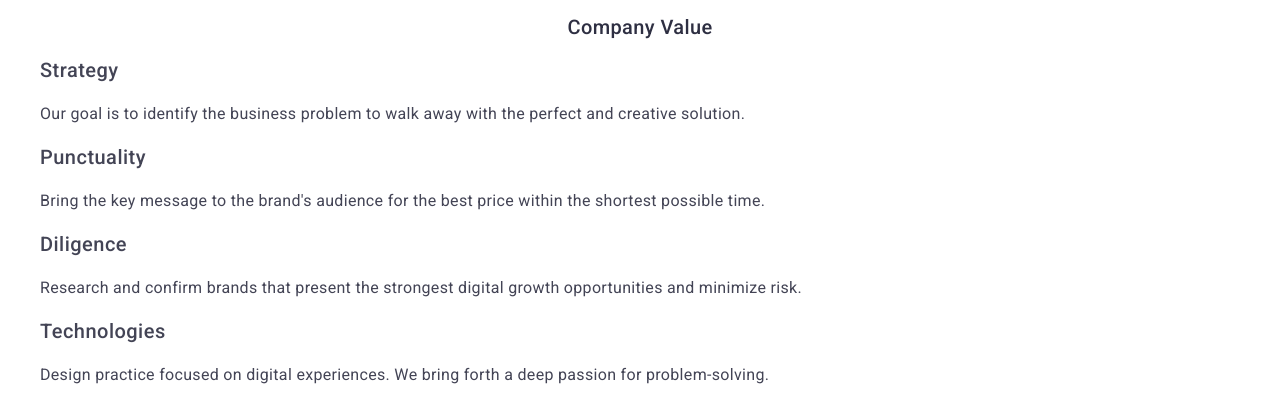
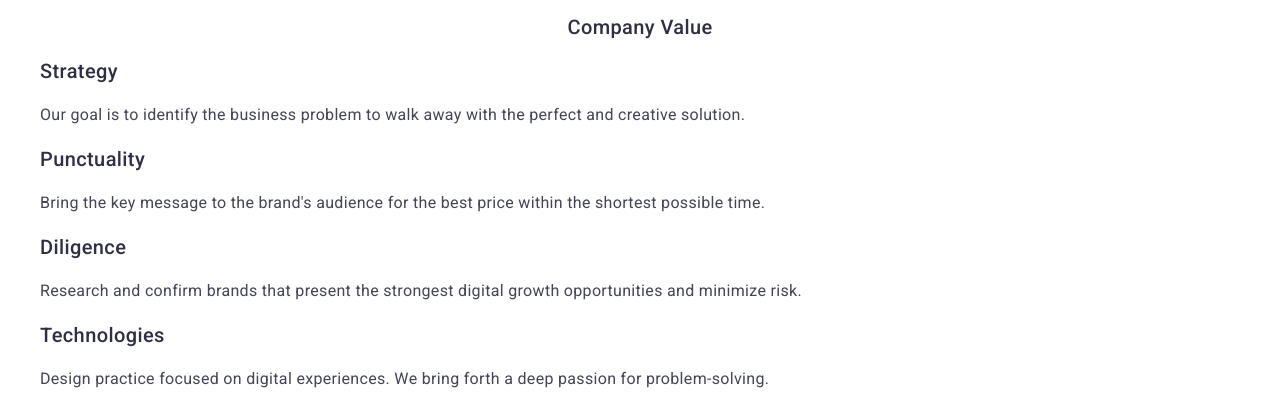
Before and after one commit to NataliiaKozyrska/goit-markup-hw-02, a plain HTML site: page index.html in a window 1280 px wide. Shown: the part 358-755 px from the top of the page. Drawn offline with nearby package versions, Linux system fonts and the light colour scheme.

Commit message:
fix 2 section

```diff
--- a/css/styles.css
+++ b/css/styles.css
@@ -135,6 +135,13 @@ ul {
 .list-team {
   background-color: var(--primary-bg-color);
 }
+.title-name {
+  color: var(--primary-text-color);
+  font-weight: 500;
+  font-size: 20px;
+  line-height: 1.2;
+  letter-spacing: 0.02em;
+}
 .text {
   color: var(--title-text-color);
   letter-spacing: 0.02em;
@@ -196,6 +203,7 @@ ul {
   letter-spacing: 0.02em;
   color: var(--title-text-color);
 }
+
 .page-footer {
   background-color: var(--primary-text-color);
 }
--- a/index.html
+++ b/index.html
@@ -63,28 +63,28 @@
         <h2 class="section-title">Company Value</h2>
         <ul class="feature-list">
           <li>
-            <h3 class="title">Strategy</h3>
+            <h3 class="title-name">Strategy</h3>
             <p class="text">
               Our goal is to identify the business problem to walk away with the
               perfect and creative solution.
             </p>
           </li>
           <li>
-            <h3 class="title">Punctuality</h3>
+            <h3 class="title-name">Punctuality</h3>
             <p class="text">
               Bring the key message to the brand's audience for the best price
               within the shortest possible time.
             </p>
           </li>
           <li>
-            <h3 class="title">Diligence</h3>
+            <h3 class="title-name">Diligence</h3>
             <p class="text">
               Research and confirm brands that present the strongest digital
               growth opportunities and minimize risk.
             </p>
           </li>
           <li>
-            <h3 class="title">Technologies</h3>
+            <h3 class="title-name">Technologies</h3>
             <p class="text">
               Design practice focused on digital experiences. We bring forth a
               deep passion for problem-solving.
```
